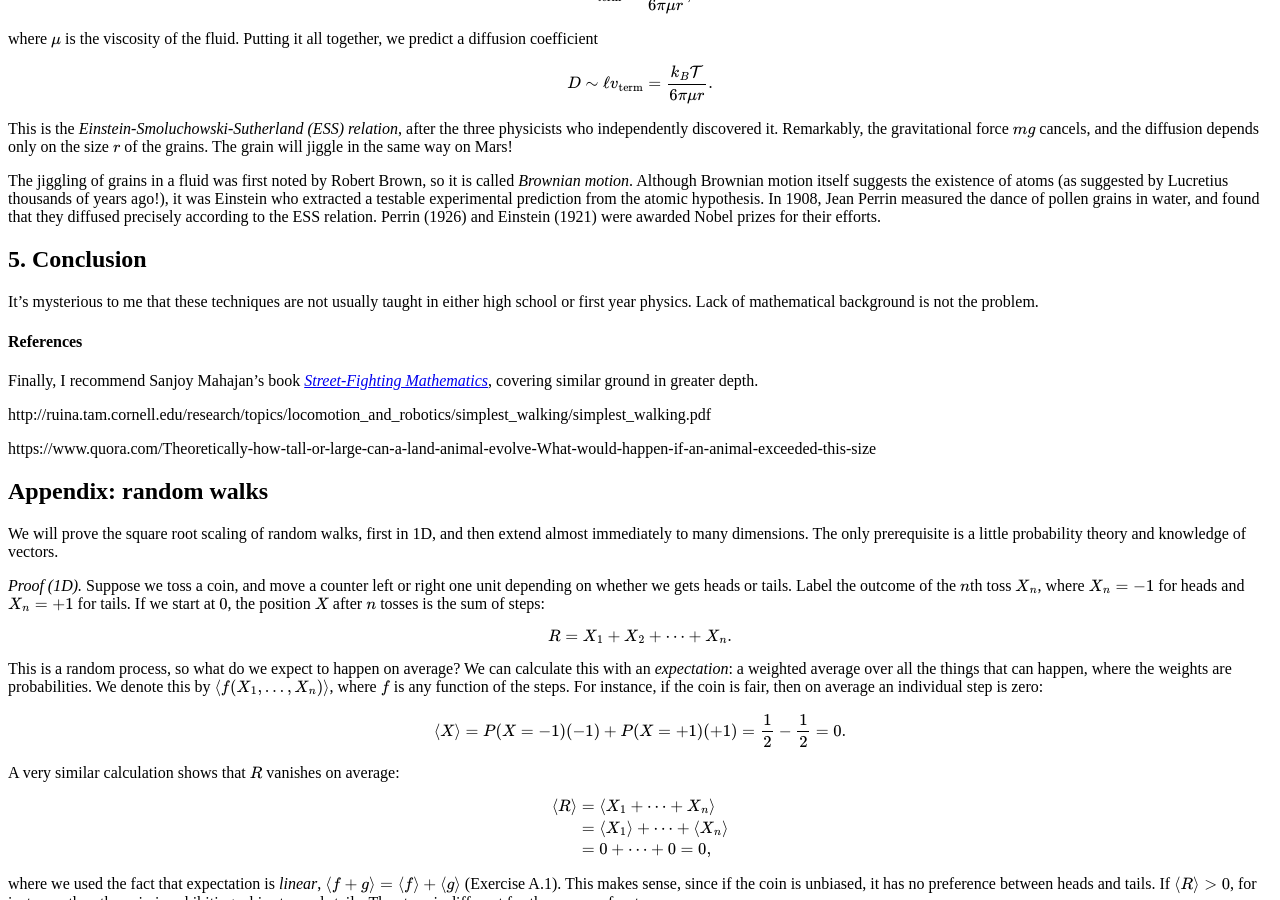
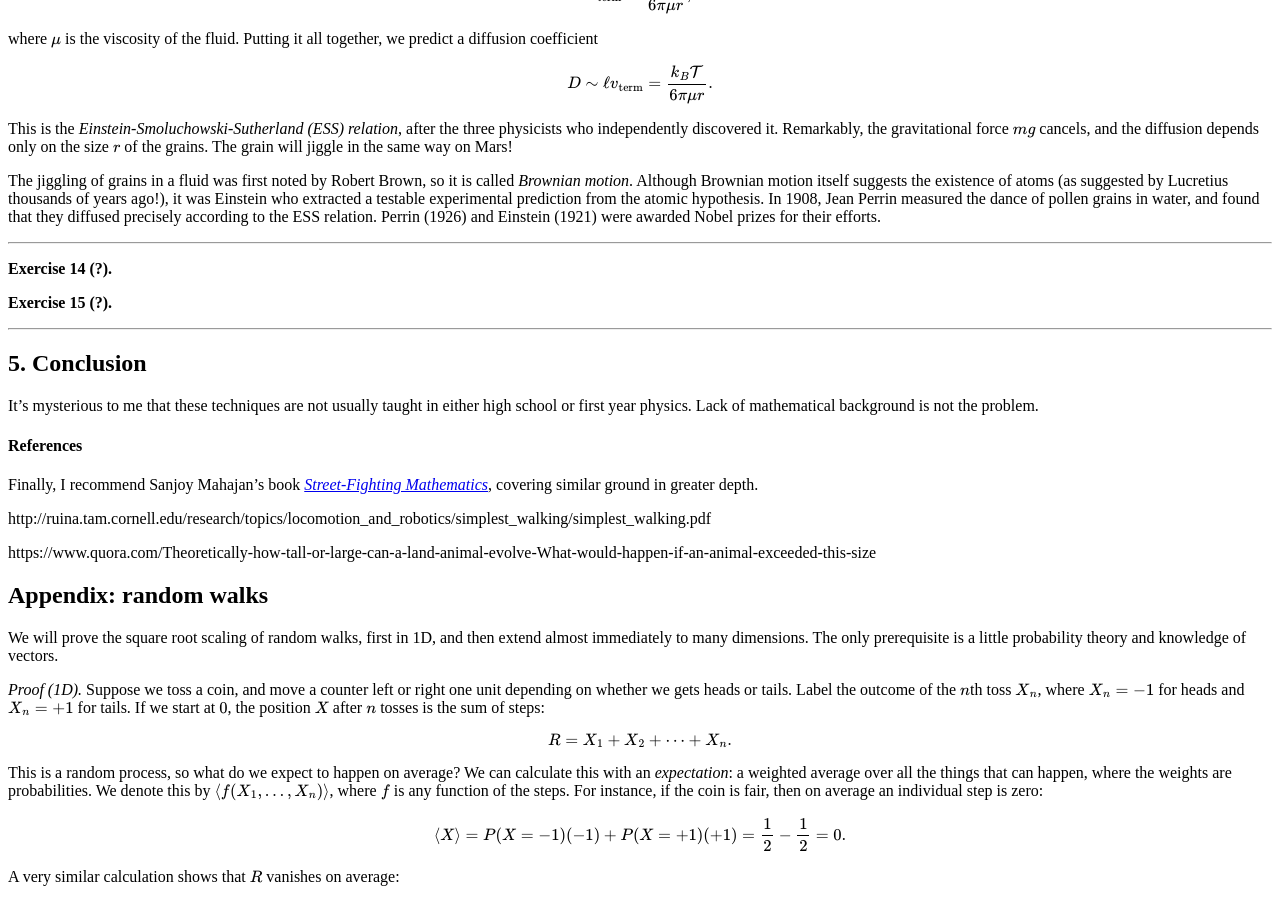
Before and after one commit to hapax/hapax.github.io, a Jekyll site: the page built from assets/simple-physics.md, in a window 1280 px wide and 900 px high, scrolled down 10884 px. Built offline with Jekyll 4.4.1, drawn with Linux system fonts in a browser that asks for light colours; our own code applies the rules of GitHub Pages for plain Markdown files; formulas are drawn with MathJax 3; a script that is not in the unit is left out.

Commit message:
Update simple-physics.md

```diff
--- a/assets/simple-physics.md
+++ b/assets/simple-physics.md
@@ -1200,6 +1200,14 @@ In 1908, Jean Perrin measured the dance of pollen grains in water, and
 found that they diffused precisely according to the ESS relation.
 Perrin (1926) and Einstein (1921) were awarded Nobel prizes for their
 efforts.
+
+---
+
+**Exercise 14 (?).**
+
+**Exercise 15 (?).**
+
+---
 
 ## 5. Conclusion<a id="sec-5" name="sec-5"></a>
 
```
